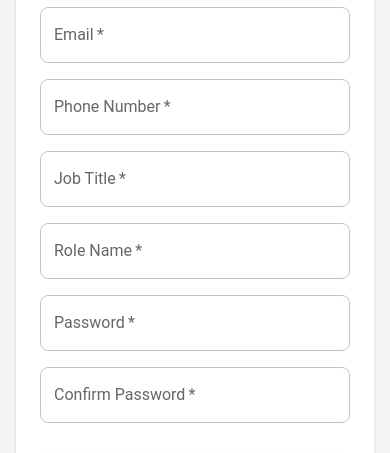
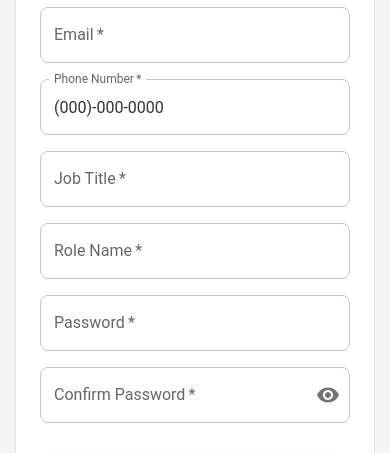
Before and after one commit to Zhenzhong-Zhou/widenaturals, a React (Create React App) app in the folder client/: page /public in a window 390 px wide. Shown: the part 241-694 px from the top of the page. Built offline with nearby package versions, Linux system fonts and the light colour scheme; no server answers.

Commit message:
Add password hide and display, phone format

```diff
--- a/client/src/components/Forms/EmployeeForm/EmployeeForm.jsx
+++ b/client/src/components/Forms/EmployeeForm/EmployeeForm.jsx
@@ -1,7 +1,8 @@
 import { useState } from 'react';
 import { useTheme } from '@mui/material/styles';
-import { Box, Button, Typography, Container, Paper } from '@mui/material';
-import {useSnackbar} from "notistack";
+import { Box, Button, Typography, Container, Paper, IconButton, InputAdornment } from '@mui/material';
+import { Visibility, VisibilityOff } from '@mui/icons-material';
+import { useSnackbar } from "notistack";
 import { InputField } from "../../index";
 import employeeFormStyles from './EmployeeFormStyles';
 
@@ -12,24 +13,48 @@ const EmployeeForm = ({ title, onSubmit, fields }) => {
 
     const [formData, setFormData] = useState(
         fields.reduce((acc, field) => {
-            acc[field.name] = '';
+            acc[field.name] = field.name === 'phone_number' ? '(000)-000-0000' : '';
             return acc;
         }, { confirm_password: '' })
     );
 
     const [errors, setErrors] = useState({});
+    const [showPassword, setShowPassword] = useState(false);
+    const [showConfirmPassword, setShowConfirmPassword] = useState(false);
 
     const handleChange = (e) => {
-        setFormData({
-            ...formData,
-            [e.target.name]: e.target.value,
-        });
+        const { name, value } = e.target;
+
+        // Handle phone number formatting
+        if (name === 'phoneNumber') {
+            // Remove all non-digit characters and store only digits
+            const cleanedValue = value.replace(/\D/g, '');
+
+            // Format the cleaned number accordingly
+            let formattedValue = cleanedValue;
+
+            if (cleanedValue.length > 3 && cleanedValue.length <= 6) {
+                formattedValue = `(${cleanedValue.slice(0, 3)})-${cleanedValue.slice(3)}`;
+            } else if (cleanedValue.length > 6) {
+                formattedValue = `(${cleanedValue.slice(0, 3)})-${cleanedValue.slice(3, 6)}-${cleanedValue.slice(6, 10)}`;
+            }
+
+            setFormData({
+                ...formData,
+                [name]: formattedValue,
+            });
+        } else {
+            setFormData({
+                ...formData,
+                [name]: value,
+            });
+        }
 
         // Clear error for the field being updated
-        if (errors[e.target.name]) {
+        if (errors[name]) {
             setErrors({
                 ...errors,
-                [e.target.name]: '',
+                [name]: '',
             });
         }
     };
@@ -77,25 +102,49 @@ const EmployeeForm = ({ title, onSubmit, fields }) => {
                             key={field.name}
                             name={field.name}
                             label={field.label}
-                            type={field.type}
+                            type={field.type ? 'text' : 'tel'}
                             value={formData[field.name]}
                             onChange={handleChange}
                             required={field.required}
                             error={!!errors[field.name]}
                             helperText={errors[field.name]}
                             sx={styles.input}
+                            InputProps={field.type === 'password' ? {
+                                endAdornment: (
+                                    <InputAdornment position="end">
+                                        <IconButton
+                                            onClick={() => setShowPassword(!showPassword)}
+                                            edge="end"
+                                        >
+                                            {showPassword ? <VisibilityOff /> : <Visibility />}
+                                        </IconButton>
+                                    </InputAdornment>
+                                )
+                            } : null}
                         />
                     ))}
                     <InputField
                         name="confirm_password"
                         label="Confirm Password"
-                        type="password"
+                        type={showConfirmPassword ? 'text' : 'password'}
                         value={formData.confirm_password}
                         onChange={handleChange}
                         required
                         error={!!errors.confirm_password}
                         helperText={errors.confirm_password}
                         sx={styles.input}
+                        InputProps={{
+                            endAdornment: (
+                                <InputAdornment position="end">
+                                    <IconButton
+                                        onClick={() => setShowConfirmPassword(!showConfirmPassword)}
+                                        edge="end"
+                                    >
+                                        {showConfirmPassword ? <VisibilityOff /> : <Visibility />}
+                                    </IconButton>
+                                </InputAdornment>
+                            )
+                        }}
                     />
                     <Button type="submit" variant="contained" color="primary" fullWidth sx={styles.submitButton}>
                         {title}
--- a/client/src/components/Inputs/InputField.jsx
+++ b/client/src/components/Inputs/InputField.jsx
@@ -1,18 +1,57 @@
-import { TextField } from '@mui/material';
+import { useState } from 'react';
+import { TextField, IconButton, InputAdornment } from '@mui/material';
+import { Visibility, VisibilityOff } from '@mui/icons-material';
 
-const InputField = ({name, label, type = 'text', value, onChange, required = false, fullWidth = true, error = false, helperText = '', sx}) => {
+const InputField = ({ name, label, type = 'text', value, onChange, required = false, fullWidth = true, sx, error, helperText }) => {
+    const [showPassword, setShowPassword] = useState(false);
+
+    const handleClickShowPassword = () => {
+        setShowPassword(!showPassword);
+    };
+
+    const formatPhoneNumber = (phoneNumber) => {
+        const cleaned = ('' + phoneNumber).replace(/\D/g, '');
+        const match = cleaned.match(/^(\d{3})(\d{3})(\d{4})$/);
+        if (match) {
+            return `(${match[1]})-${match[2]}-${match[3]}`;
+        }
+        return phoneNumber;
+    };
+
+    const handlePhoneNumberChange = (event) => {
+        const formattedPhoneNumber = formatPhoneNumber(event.target.value);
+        onChange({ ...event, target: { ...event.target, value: formattedPhoneNumber } });
+    };
+
     return (
         <TextField
             name={name}
             label={label}
-            type={type}
-            value={value}
-            onChange={onChange}
+            type={type === 'password' ? (showPassword ? 'text' : 'password') : type}
+            value={type === 'tel' ? formatPhoneNumber(value) : value}
+            onChange={type === 'tel' ? handlePhoneNumberChange : onChange}
             required={required}
             fullWidth={fullWidth}
-            error={error} // Add error prop
-            helperText={helperText} // Add helperText prop
             sx={sx}
+            error={error}
+            helperText={helperText}
+            InputProps={
+                type === 'password'
+                    ? {
+                        endAdornment: (
+                            <InputAdornment position="end">
+                                <IconButton
+                                    onClick={handleClickShowPassword}
+                                    edge="end"
+                                    aria-label="toggle password visibility"
+                                >
+                                    {showPassword ? <VisibilityOff /> : <Visibility />}
+                                </IconButton>
+                            </InputAdornment>
+                        )
+                    }
+                    : null
+            }
         />
     );
 };
--- a/client/src/pages/AdminCreationPage/AdminCreationPage.jsx
+++ b/client/src/pages/AdminCreationPage/AdminCreationPage.jsx
@@ -14,7 +14,7 @@ const AdminCreationPage = ({ element, allowWithoutLogin }) => {
         { name: 'first_name', label: 'First Name', type: 'text', required: true },
         { name: 'last_name', label: 'Last Name', type: 'text', required: true },
         { name: 'email', label: 'Email', type: 'email', required: true },
-        { name: 'phone_number', label: 'Phone Number', type: 'text', required: true },
+        { name: 'phone_number', label: 'Phone Number', type: 'tel', required: true },
         { name: 'job_title', label: 'Job Title', type: 'text', required: true },
         { name: 'role_name', label: 'Role Name', type: 'text', required: true },
         { name: 'password', label: 'Password', type: 'password', required: true },
```
